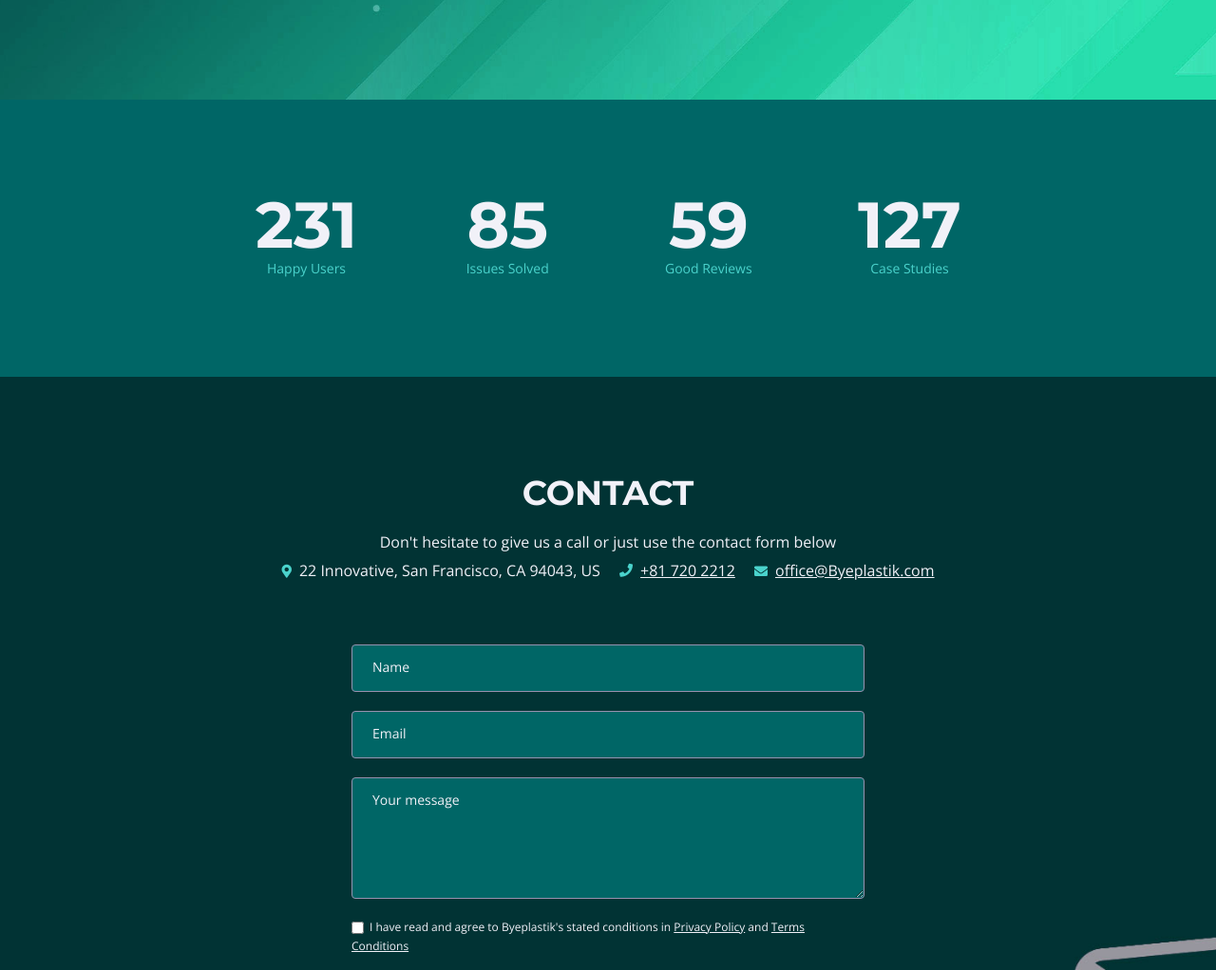
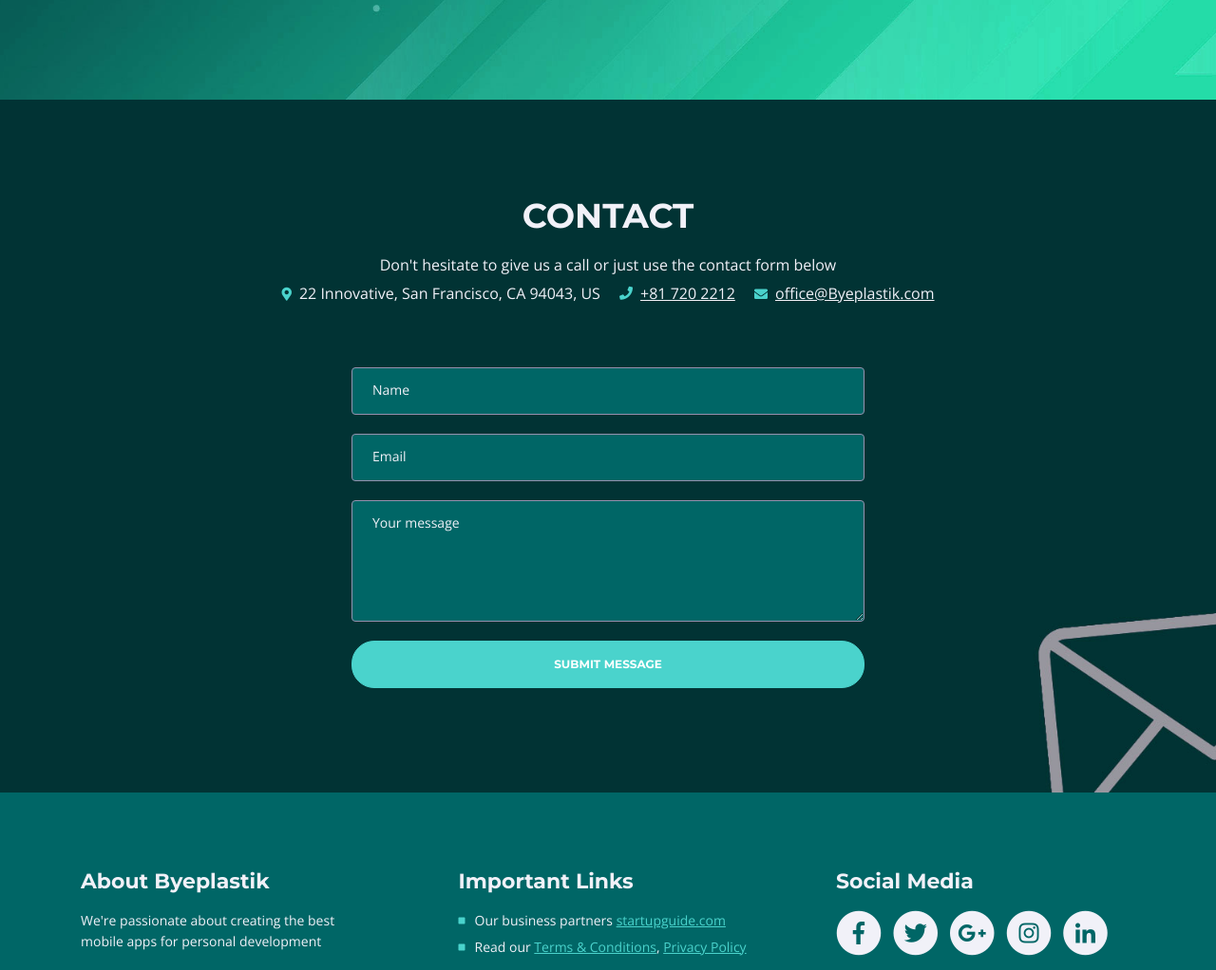
Before and after one commit to vai1205/byeplastik, a plain HTML site: page index.html in a window 1280 px wide. Shown: the part 5553-6575 px from the top of the page at 95% size. Drawn offline with nearby package versions, Linux system fonts and the light colour scheme.

Commit message:
processing

```diff
--- a/index.html
+++ b/index.html
@@ -756,13 +756,13 @@
 
 
     <!-- Statistics -->
-    <div class="counter">
+    <!-- <div class="counter">
         <div class="container">
             <div class="row">
-                <div class="col-lg-12">
+                <div class="col-lg-12"> -->
 
                     <!-- Counter -->
-                    <div id="counter">
+                    <!-- <div id="counter">
                         <div class="cell">
                             <div class="counter-value number-count" data-count="231">1</div>
                             <p class="counter-info">Happy Users</p>
@@ -779,13 +779,17 @@
                             <div class="counter-value number-count" data-count="127">1</div>
                             <p class="counter-info">Case Studies</p>
                         </div>
-                    </div>
+                    </div> -->
                     <!-- end of counter -->
 
-                </div> <!-- end of col -->
-            </div> <!-- end of row -->
-        </div> <!-- end of container -->
-    </div> <!-- end of counter -->
+                <!-- </div>  -->
+                <!-- end of col -->
+            <!-- </div>  -->
+            <!-- end of row -->
+        <!-- </div>  -->
+        <!-- end of container -->
+    <!-- </div>  -->
+    <!-- end of counter -->
     <!-- end of statistics -->
 
 
@@ -824,7 +828,8 @@
                             <div class="help-block with-errors"></div>
                         </div>
                         <div class="form-group checkbox">
-                            <input type="checkbox" id="cterms" value="Agreed-to-Terms" required>I have read and agree to Byeplastik's stated conditions in <a href="privacy-policy.html">Privacy Policy</a> and <a href="terms-conditions.html">Terms Conditions</a>
+                            <!-- <input type="checkbox" id="cterms" value="Agreed-to-Terms" required> -->
+                            <!-- I have read and agree to Byeplastik's stated conditions in <a href="privacy-policy.html">Privacy Policy</a> and <a href="terms-conditions.html">Terms Conditions</a>  -->
                             <div class="help-block with-errors"></div>
                         </div>
                         <div class="form-group">
```
